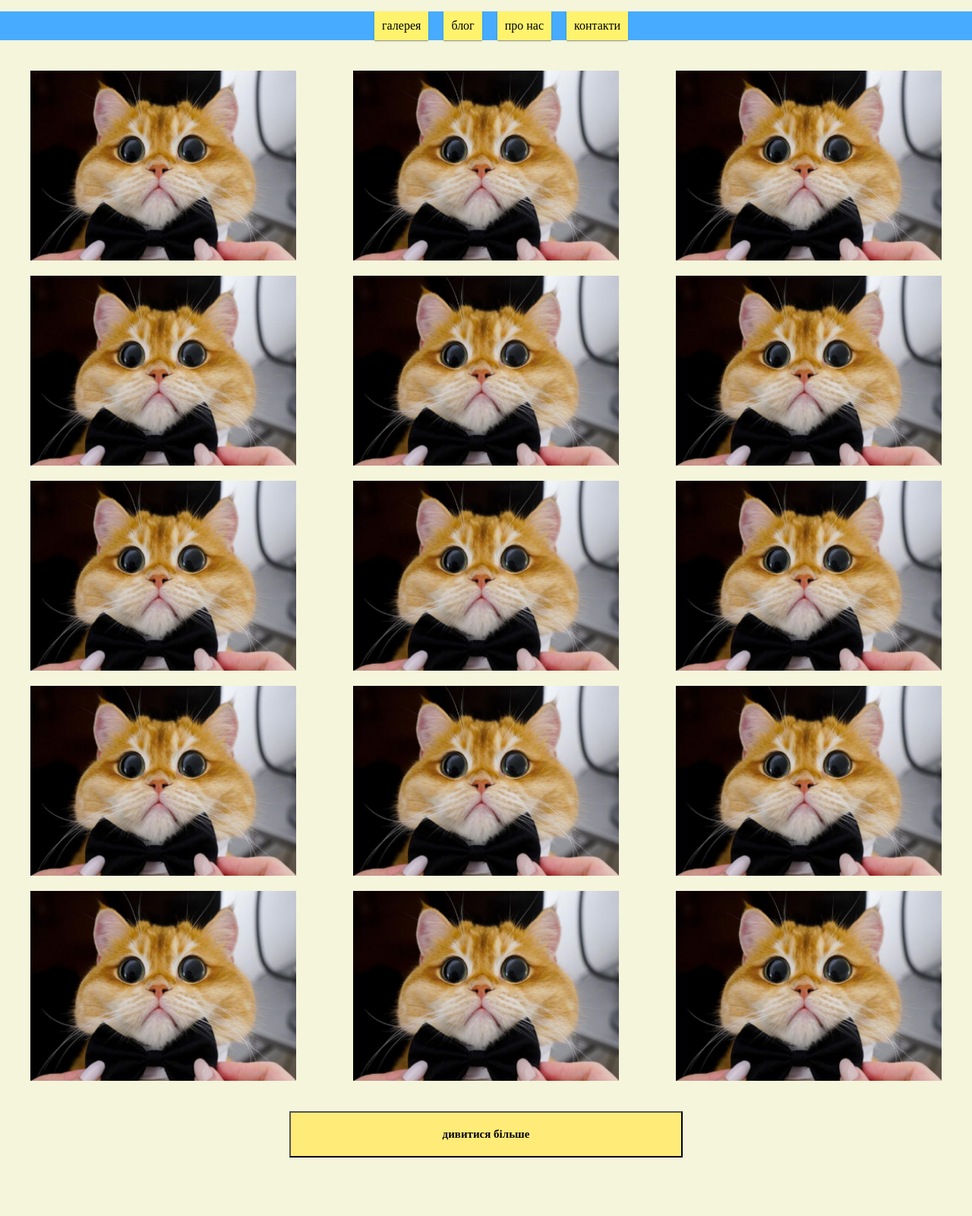
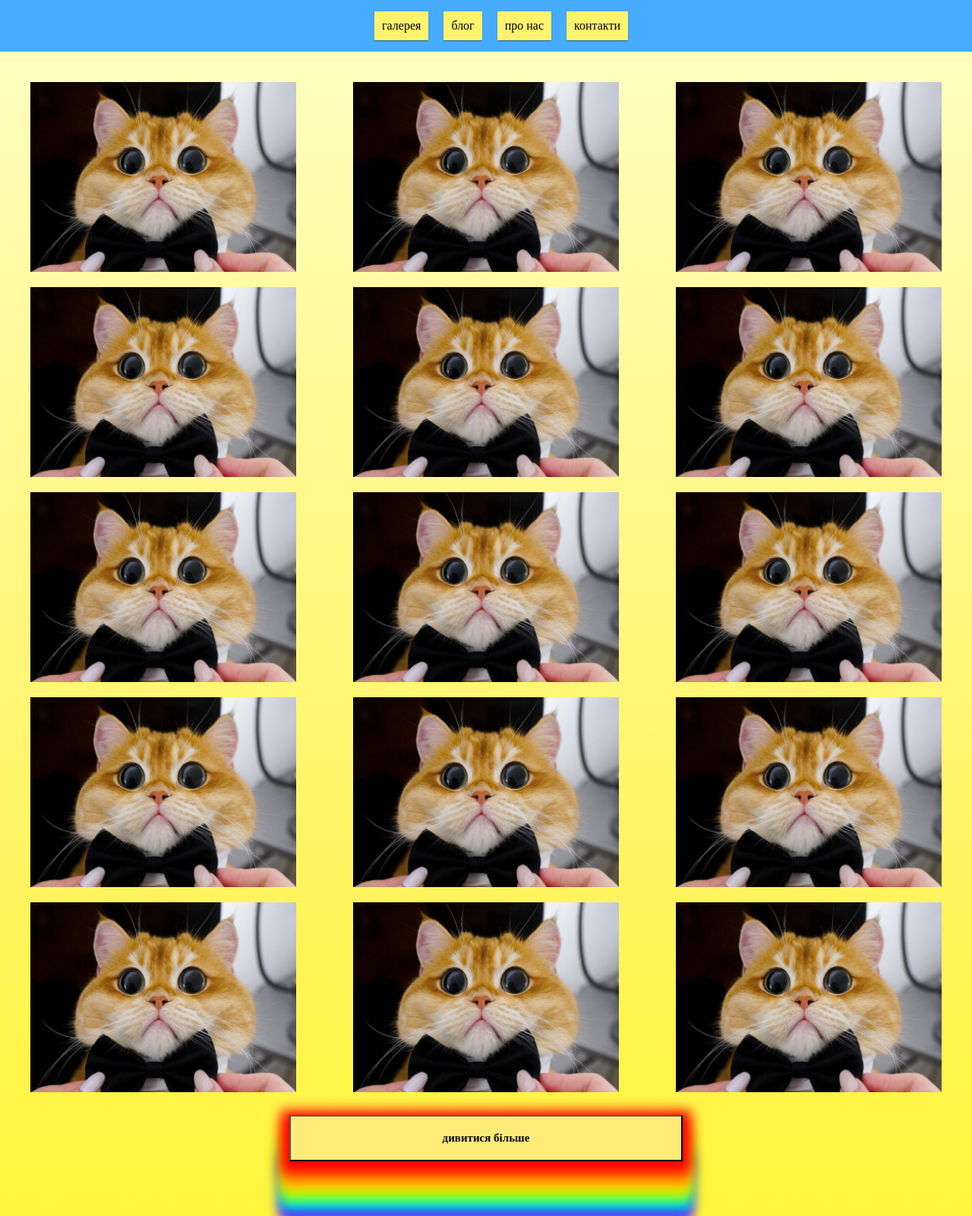
Before and after one commit to Timyr2012/HW-12, a plain HTML site: page index.html in a window 1280 px wide. Shown: the top 1601 px of the page at 76% size. Before the commit the page ends 1524 px from the top, so only its background shows below. Drawn offline with Linux system fonts and the light colour scheme.

Commit message:
Add files via upload

```diff
--- a/index.html
+++ b/index.html
@@ -41,12 +41,10 @@
                     <img class="gallery-item" src="cat.png" alt="кіт">
                 </div>
             </div>
+                <button class="more">дивитися більше</button>
         </section>
     </main>
 
-    <div class="folder">
-        <button class="more">дивитися більше</button>
-    </div>
-
+<p class="maggot">maggot</p>
 </body>
 </html>
--- a/style.css
+++ b/style.css
@@ -1,7 +1,7 @@
 body{
     margin: 0px;
     padding: 0px;
-    background-color: beige;
+    background-image: linear-gradient(rgb(255, 254, 196),rgb(255, 244, 94),rgb(253, 249, 0),rgb(155, 144, 0));
 }
 
 .container{
@@ -21,8 +21,8 @@ body{
     gap:20px;
     list-style: none;
     margin:0px;
-    margin-top: 15px;
-    margin-bottom: 15px;
+    padding-top: 15px;
+    padding-bottom: 15px;
 }
 
 .link{
@@ -42,7 +42,6 @@ body{
 }
 
 .gallery{
-    background-color: beige;
     margin-top: 40px;
     margin-bottom: 40px;
 }
@@ -58,16 +57,18 @@ body{
     height: 250px;
 }
 
-.folder{
+.more{
     display: flex;
-    justify-content: center;
-
-}
-
-.more{
     background-color: rgb(255, 235, 120);
     padding: 20px 200px ;
     font-size: 15px;
     font-family:'Times New Roman', Times, serif;
     font-weight: 800;
+    margin: 30px auto;
+    box-shadow: 0px 5px 15px 11px  rgb(255, 0, 0), 0px 20px 15px 11px rgb(255, 145, 0), 0px 30px 15px 11px rgb(255, 230, 0), 0px 40px 15px 11px rgb(136, 255, 0), 0px 50px 15px 11px rgb(0, 255, 221),0px 60px 15px 11px rgb(0, 89, 255),0px 70px 15px 11px rgb(212, 0, 255);
 }
+
+.maggot{
+    font-size: 0px;
+    margin: 1000px;
+}
```
